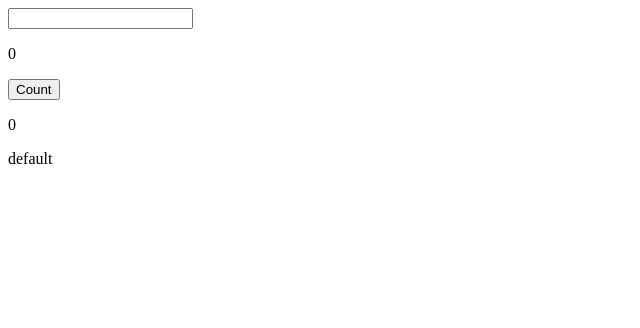
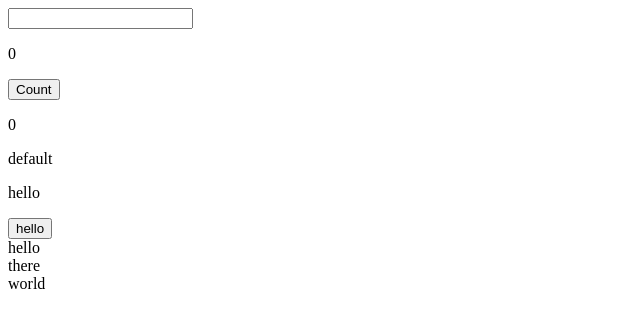
Before and after one commit to MCaloger/CanyonJS, a plain HTML site: page index.html in a window 1280 px wide. Shown: the whole page, without its empty margins (0-640 px from the left). Drawn offline with Linux system fonts and the light colour scheme.

Commit message:
Added JSON rendering

```diff
--- a/index.html
+++ b/index.html
@@ -15,8 +15,11 @@
         <button data-action="count">Count</button>
         <p data-bind="counter"></p>
         <p data-bind="combined"></p>
+
+        <div id="container"></div>
     </div>
     <script src="js/canyon.js"></script>
     <script src="js/app.js"></script>
+    <script src="js/render.js"></script>
 </body>
 </html>
--- a/js/canyon.js
+++ b/js/canyon.js
@@ -21,19 +21,22 @@ let Canyon = {
         CanyonField.set(CanyonField.value)
         return CanyonField
     },
+    actionListener: (element, listeners, fn) => {
+        if(Array.isArray(listeners)){
+            listeners.forEach(listener => {
+                element.addEventListener(listener, fn)
+            })
+        } else {
+            element.addEventListener(listeners, fn)
+        }
+    },
     action: (bind, listeners, fn) => {
         let binds = []
         binds = document.querySelectorAll(`[data-action="${bind}"]`)
         binds.forEach(element => {
-            if(Array.isArray(listeners)){
-                listeners.forEach(listener => {
-                    element.addEventListener(listener, fn)
-                })
-            } else {
-                element.addEventListener(listeners, fn)
-            }
+            Canyon.actionListener(element, listeners, fn)
         })
-        return fn
+        return {bind, listeners, fn}
     },
     watch: (fieldName, fn) => {
         if(Array.isArray(fieldName)){
@@ -46,15 +49,16 @@ let Canyon = {
     }
 }
 
+
 /*
 Register stores
 */
 let store = {
     counter: Canyon.field("counter", 0),
     myTextbox: Canyon.field("myTextbox", ""),
-    combined: Canyon.field("combined", "default")
+    combined: Canyon.field("combined", "default"),
+    myList: Canyon.field("list", ["hello", "there", "world"])
 }
-
 
 /*
 Register watchers
@@ -64,6 +68,8 @@ let watchers = {
         let text = store.myTextbox.get()
         let count = store.counter.get();
         store.combined.set(text.concat(count))
+        console.log('object', [...store.myList.get(), store.combined.get()])
+        store.myList.set([...store.myList.get(), store.combined.get()])
     }),
 }
 
@@ -71,7 +77,7 @@ let watchers = {
 Register actions
 */
 let actions = {
-    count: Canyon.action("count", "click", () => {
+    count: Canyon.action("count", ["click"], () => {
         let newValue = store.counter.get() + 1
         store.counter.set(newValue)
     }),
--- /dev/null
+++ b/js/render.js
@@ -0,0 +1,74 @@
+let render = (tree, parent) => {
+    let element = document.createElement(tree.elementType)
+
+    if(Array.isArray(tree.attributes)){
+        tree.attributes.forEach(attribute => {
+            element.setAttribute(attribute.name, attribute.value)
+        });
+    }
+
+    element.textContent = tree.value
+
+    if(Array.isArray(tree.actions)) {
+
+        tree.actions.forEach(action => {
+            console.log('action', element, action, action.bind, action.listeners, action.fn)
+            Canyon.actionListener(element, action.listeners, action.fn)
+
+        })
+    }
+
+    if(Array.isArray(tree.children)) {
+        tree.children.forEach((child) => render(child, element))
+    }
+
+    console.log('element', element)
+    parent.appendChild(element)
+
+}
+
+let tree = {
+    elementType: "div",
+    attributes: [],
+    actions: [],
+    value: "",
+    children: [
+        {
+            elementType: "p",
+            attributes: [
+                {
+                    "name": "data-bind",
+                    "value": "combined"
+                }
+            ],
+            actions: [],
+            value: "hello",
+            children: []
+        },
+        {
+            elementType: "button",
+            attributes: [
+                {
+                    "name": "data-action",
+                    "value": "count"
+                }
+            ],
+            actions: [actions.count],
+            value: "hello",
+            children: []
+        }
+    ]
+}
+
+let list = store.myList.get()
+
+list.forEach(item => tree.children.push({
+    elementType: "div",
+    attributes: [],
+    actions: [],
+    value: item,
+    children: []
+}))
+
+console.log('tree', tree)
+render(tree, document.getElementById("container"))
```
Also changed, not shown: js/lists.js (added).
